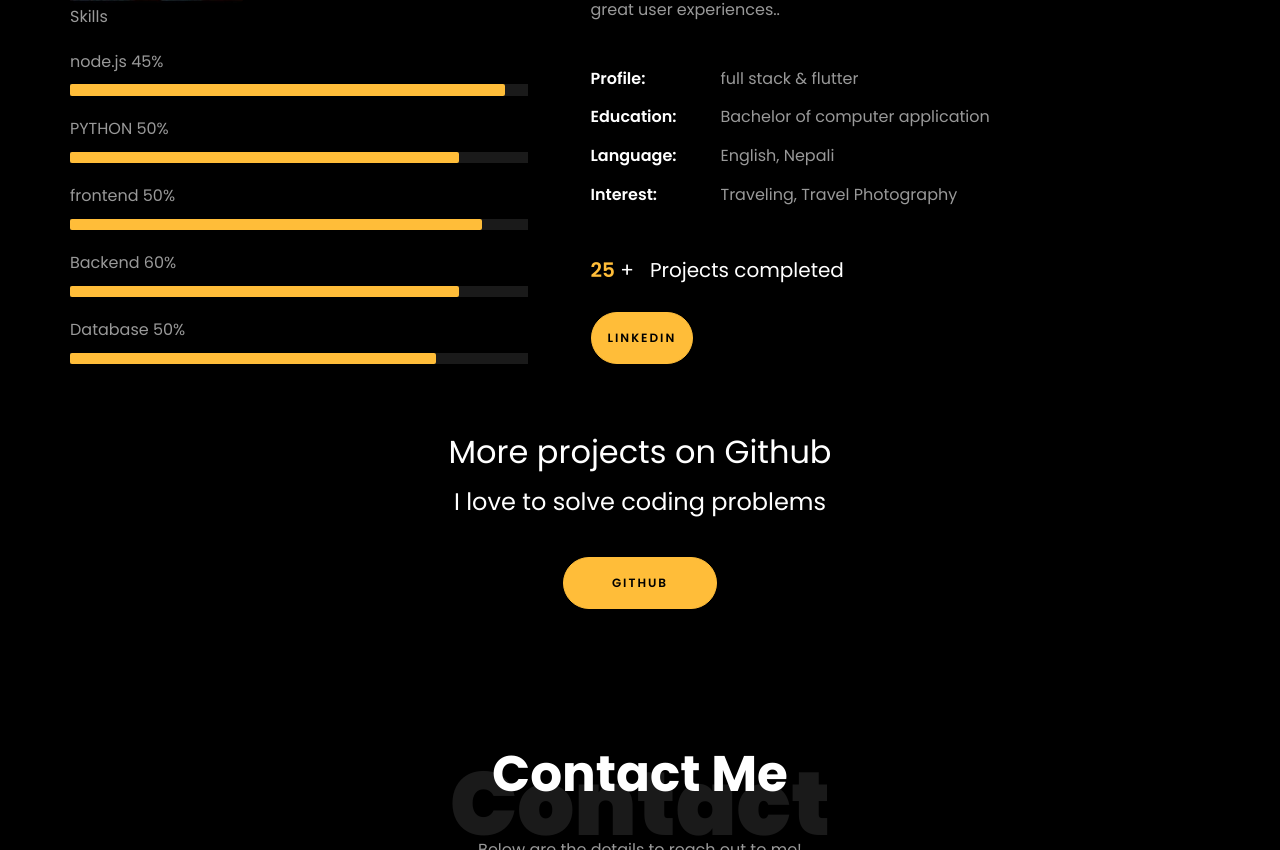
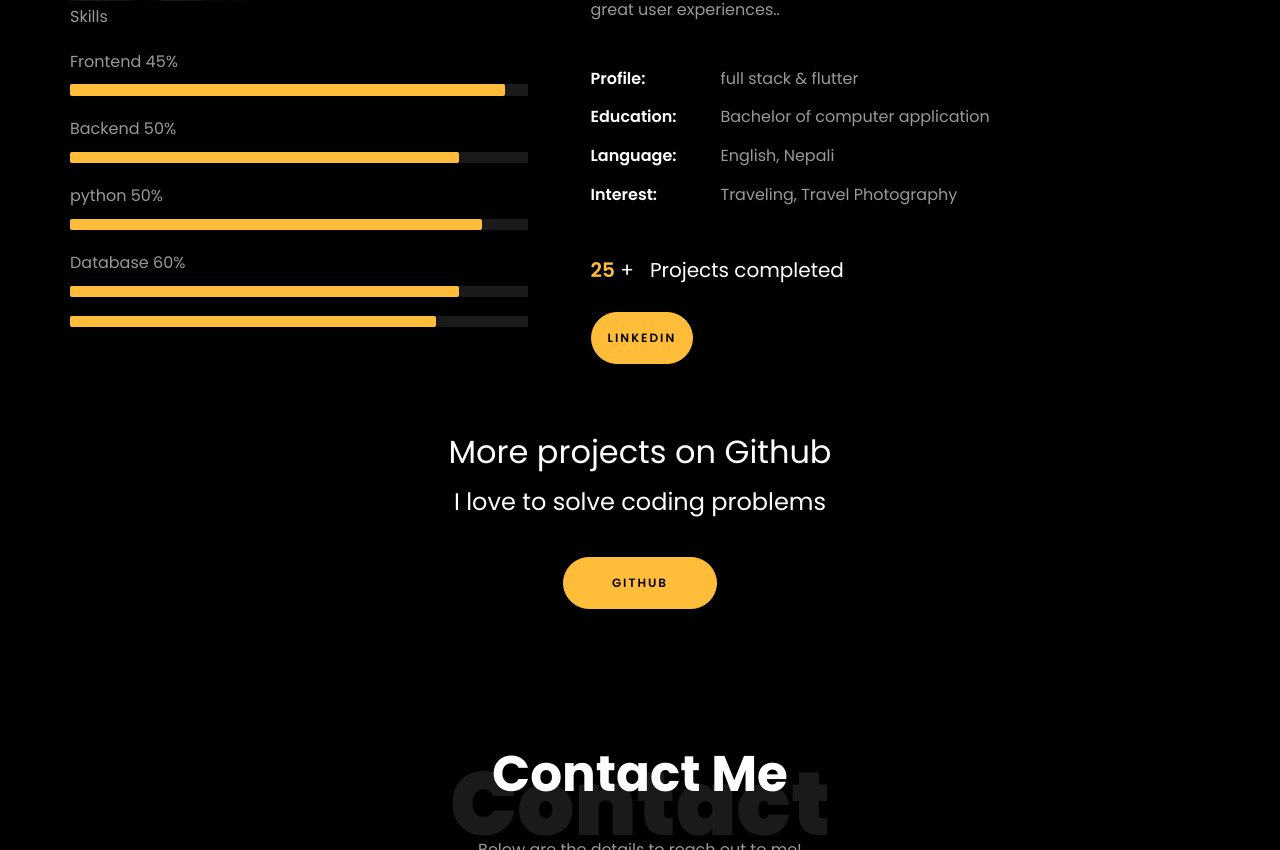
Before and after one commit to subinathapa2004/Mypersonal-websitee, a plain HTML site: page index.html in a window 1280 px wide. Shown: the part 1138-1988 px from the top of the page. Drawn offline with Linux system fonts and the light colour scheme; files whose address does not match are found by name.

Commit message:
fixed code error

```diff
--- a/index.html
+++ b/index.html
@@ -229,31 +229,31 @@
 
 								<div class="skill-mf">
 									<p class="title-s">Skills</p>
-									<span>node.js</span> <span class="pull-right">45%</span>
+									<span>Frontend</span> <span class="pull-right">45%</span>
 									<div class="progress">
 										<div class="progress-bar" role="progressbar" style="width: 95%;" aria-valuenow="95" aria-valuemin="0"
 											aria-valuemax="100"></div>
 									</div>
 
-									<span>PYTHON</span> <span class="pull-right">50%</span>
+									<span>Backend</span> <span class="pull-right">50%</span>
 									<div class="progress">
 										<div class="progress-bar" role="progressbar" style="width: 85%" aria-valuenow="85" aria-valuemin="0"
 											aria-valuemax="100"></div>
 									</div>
 
-									<span>frontend</span> <span class="pull-right">50%</span>
+									<span>python</span> <span class="pull-right">50%</span>
 									<div class="progress">
 										<div class="progress-bar" role="progressbar" style="width: 90%" aria-valuenow="90" aria-valuemin="0"
 											aria-valuemax="100"></div>
 									</div>
 
-									<span>Backend</span> <span class="pull-right">60%</span>
+									<span>Database</span> <span class="pull-right">60%</span>
 									<div class="progress">
 										<div class="progress-bar" role="progressbar" style="width: 85%" aria-valuenow="85" aria-valuemin="0"
 											aria-valuemax="100"></div>
 									</div>
 
-									<span>Database</span> <span class="pull-right">50%</span>
+									<!--span></span> <span class="pull-right">50%</span-->
 									<div class="progress">
 										<div class="progress-bar" role="progressbar" style="width: 80%" aria-valuenow="80" aria-valuemin="0"
 											aria-valuemax="100"></div>
```
